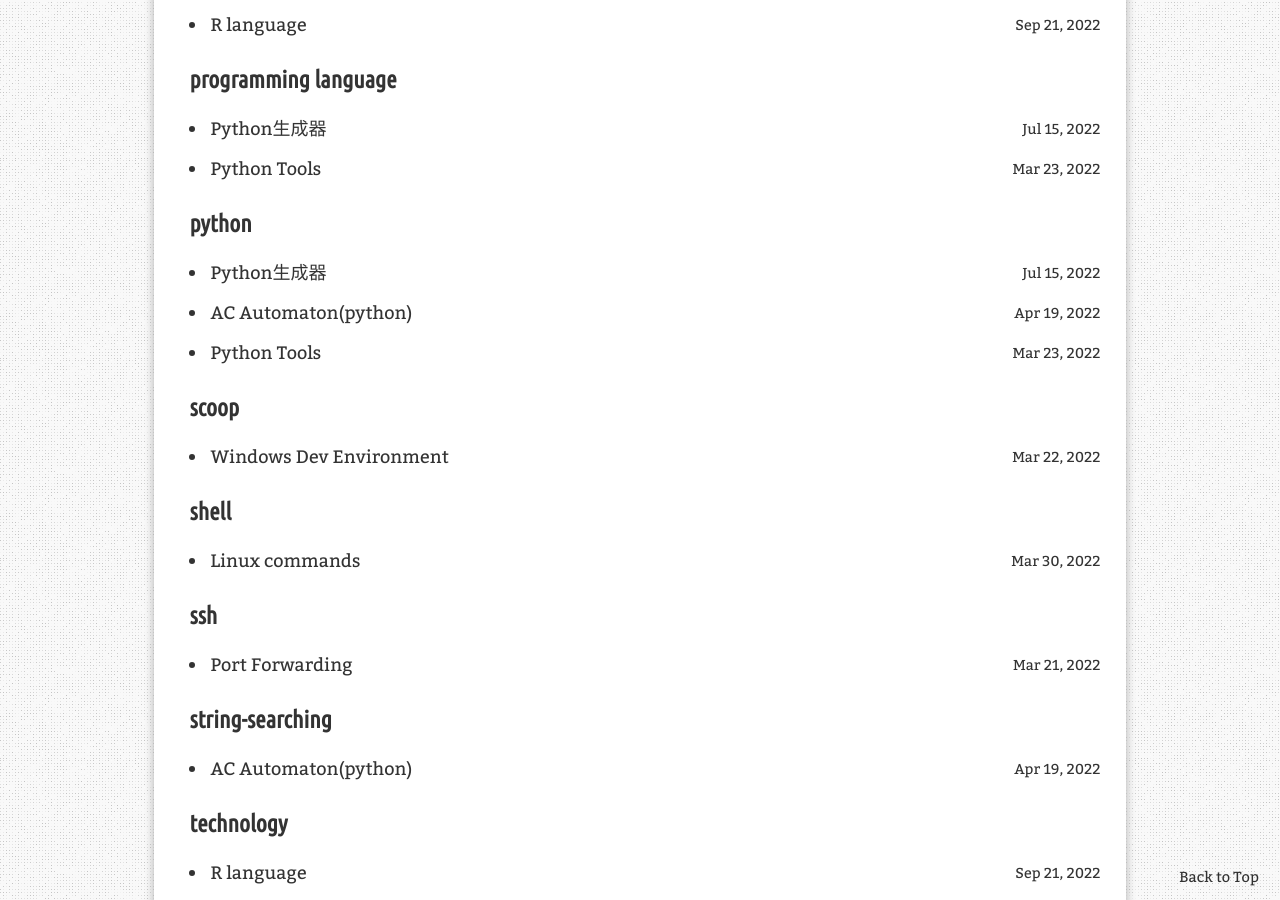
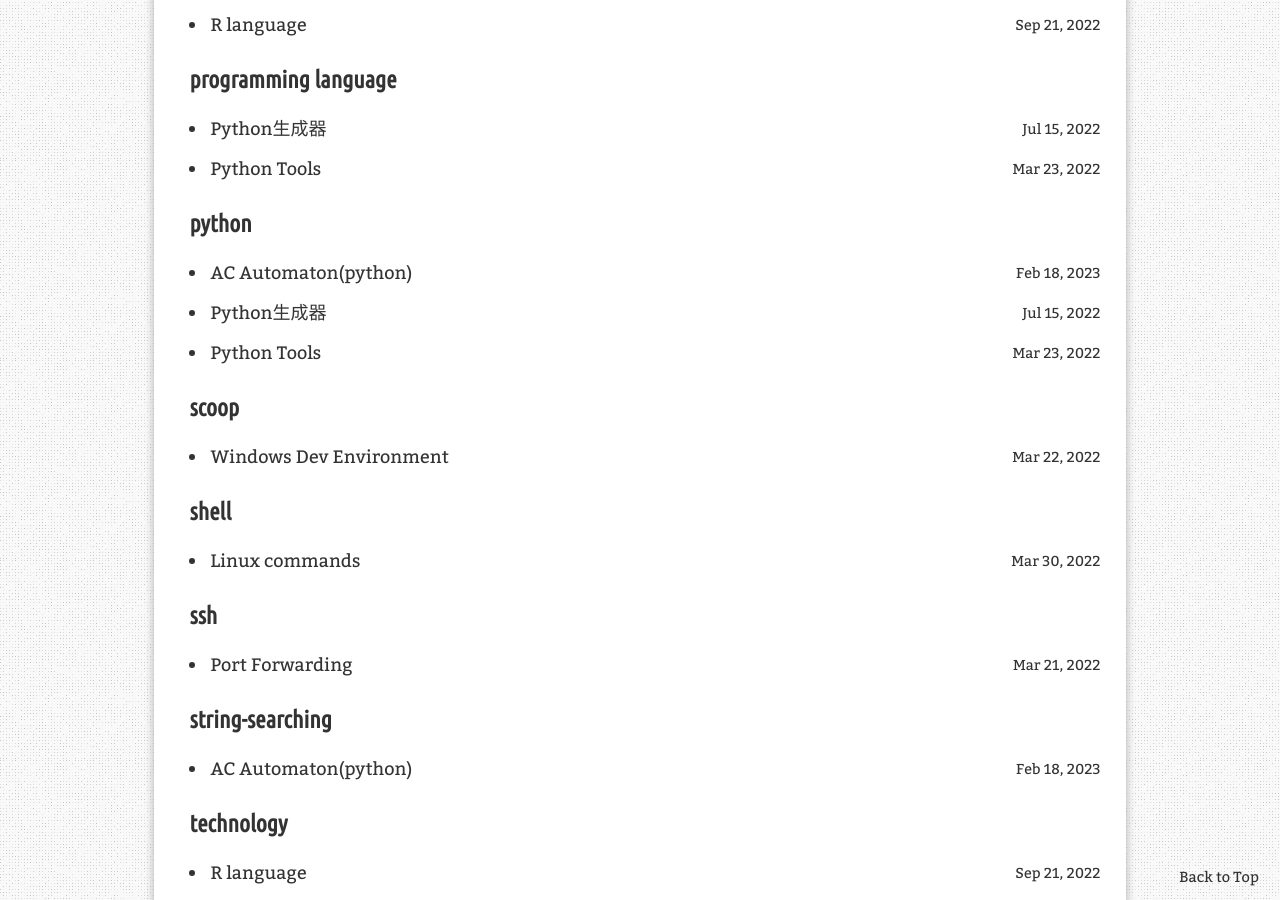
Before and after one commit to ElmTran/ElmTran.github.io, a Jekyll site: the page built from blog/tags/index.html, in a window 1280 px wide and 900 px high, scrolled down 3840 px. Built offline with Jekyll 4.4.1, drawn with Linux system fonts in a browser that asks for light colours; comment, search, counter and statistics services are not loaded; some of the changed text lies outside the part shown.

Commit message:
update ac automaton

```diff
--- a/_posts/2022-04-19-AC-Automaton.md
+++ b/_posts/2023-02-18-AC-Automaton.md
@@ -5,7 +5,7 @@ description: "Implement AC Automaton in python"
 categories: [technology]
 tags: [Aho–Corasick algorithm, python, string-searching]
 redirect_from:
-  - /2022/04/19/
+  - /2023/02/18/
 ---
 
 
```
